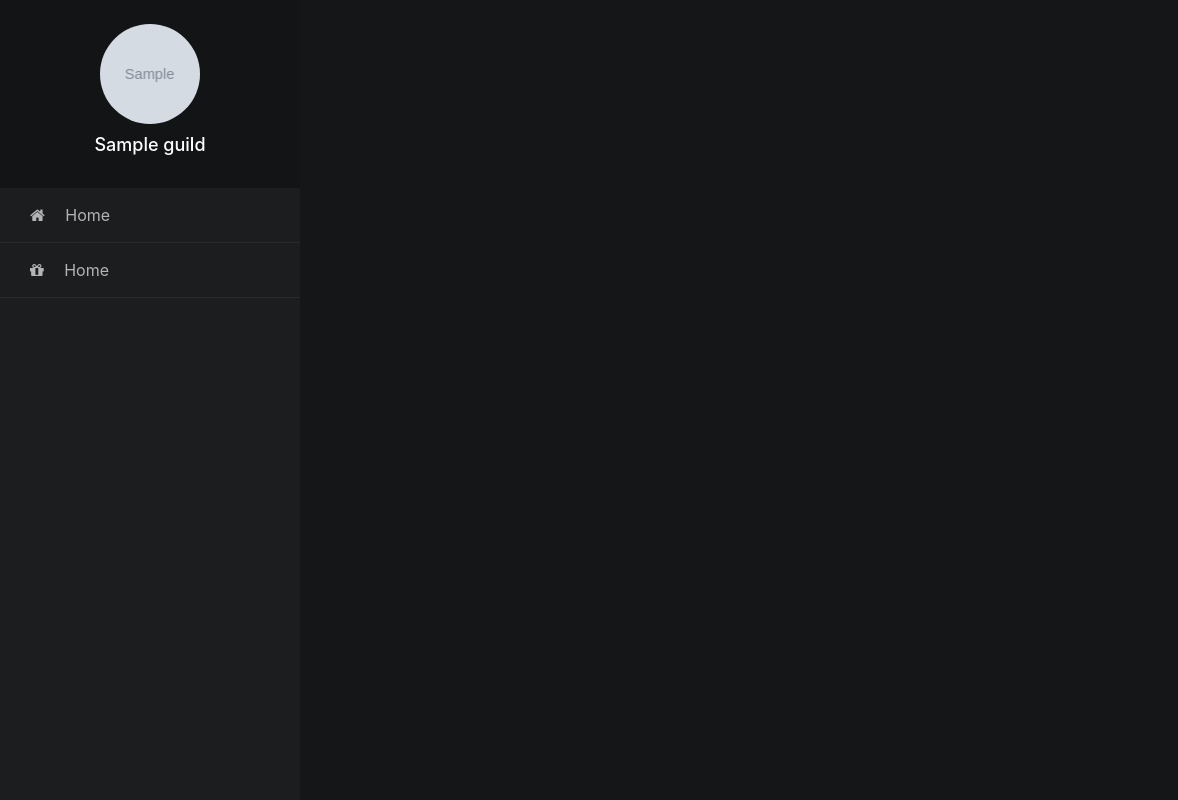
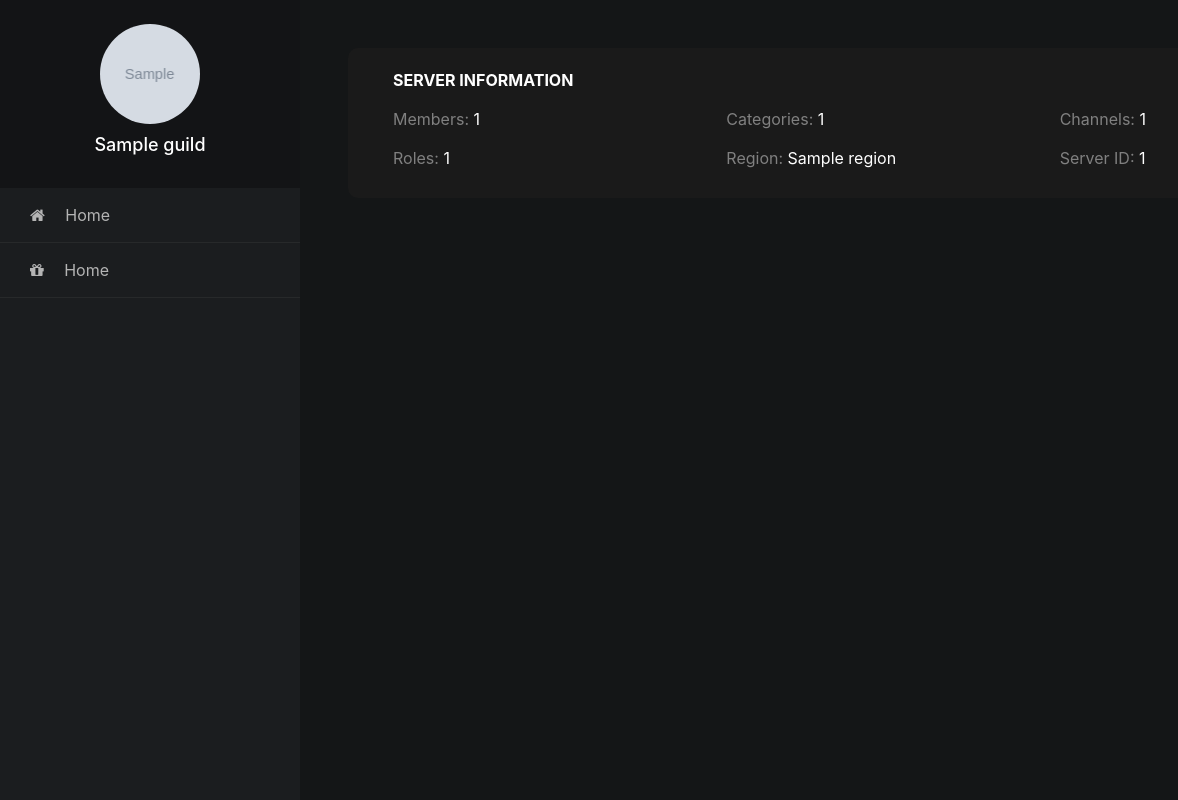
Before and after one commit to aaayd/Semi-Advanced-Discord-Bot, a Python web app: template Website/templates/guild_id.html in a window 1480 px wide. Shown: the part 56-856 px from the top of the page, without its empty margins (0-1178 px from the left). Run offline with Jinja, Linux system fonts and the light colour scheme; the template is opened without the code that fills it: most values are stand-ins (such as "Sample title", 1, 10 or a date in 2020); grey boxes marked "Sample" are stand-in pictures.

Commit message:
Implement server information to guild dashboard

```diff
--- a/Bot/utils/constants.py
+++ b/Bot/utils/constants.py
@@ -15,7 +15,6 @@ COMMAND_IS_VALID_REGEX = "[a-zA-Z_]+"
 UNI_SANS_40 = ImageFont.truetype(os.path.join(f"{IMAGE_PATH}//font//","uni-sans-light.ttf"), 40)
 UNI_SANS_55 = ImageFont.truetype(os.path.join(f"{IMAGE_PATH}//font//","uni-sans-light.ttf"), 55)
 UNI_SANS_70 = ImageFont.truetype(os.path.join(f"{IMAGE_PATH}//font//","uni-sans-light.ttf"), 70)
-
 
 CLUSTERS = {
     "CLUSTER_EXPERIENCE" : "leveling",
@@ -280,6 +279,9 @@ PUSSY_RESPONSE_DICT = {
 
 # Functions
 
+def get_guild(id):
+    return client.get_guild(id)
+
 def get_cluster(guild, cluster, clusters = CLUSTERS):
     val = clusters.get(cluster)
     return CLUSTER[str(guild)][val]
--- a/Website/static/guild.css
+++ b/Website/static/guild.css
@@ -2,6 +2,33 @@ body {
     background: #141617
 }
 
+.container {
+  border-radius: 10px;
+  background: #1A1A1A;
+  padding: 20px;
+  width: 200px;
+  height: 150px;
+
+}
+.text-title-card {
+    color: white;
+    font-weight: bold;
+}
+
+.container .row .card-text a{
+    color: #808080;
+}
+
+.container .row .card-text span{
+    color: white;
+}
+
+.container .row {
+    margin: 0px 15px 15px 15px
+}
+.info-card {
+    width: 1200px;
+}
 
 a {
     -webkit-transition: .3s all ease;
@@ -68,11 +95,6 @@ a:focus {
     display: none;
 }
 
-#sidebar h1 {
-    margin-bottom: 20px;
-    font-weight: 700;
-    font-size: 20px;
-}
 
 #sidebar h1 .logo {
     color: #fff;
@@ -129,29 +151,8 @@ a:focus {
 }
 
 
-@media (max-width: 991.98px) {
-    #sidebar {
-        margin-left: -300px;
-    }
-    #sidebar.active {
-        margin-left: 0;
-    }
-    #sidebar .custom-menu {
-        margin-right: -60px !important;
-        top: 10px !important;
-    }
-}
 
-#sidebar .custom-menu {
-    display: inline-block;
-    position: absolute;
-    top: 20px;
-    right: 0;
-    margin-right: -35px;
-    -webkit-transition: 0.3s;
-    -o-transition: 0.3s;
-    transition: 0.3s;
-}
+
 
 @media (prefers-reduced-motion: reduce) {
     #sidebar .custom-menu {
@@ -194,44 +195,11 @@ a:focus {
     font-size: 18px;
 }
 
-a[data-toggle="collapse"] {
-    position: relative;
-}
-
-.dropdown-toggle::after {
-    display: block;
-    position: absolute;
-    top: 50%;
-    right: 0;
-    -webkit-transform: translateY(-50%);
-    -ms-transform: translateY(-50%);
-    transform: translateY(-50%);
-}
-
-@media (max-width: 991.98px) {
-    #sidebarCollapse span {
-        display: none;
-    }
-}
-
 #content {
-    width: 100%;
-    padding: 0;
     min-height: 100vh;
     -webkit-transition: all 0.3s;
     -o-transition: all 0.3s;
     transition: all 0.3s;
-}
-
-.btn.btn-primary {
-    background:#ffc600;
-    border-color:#ffc600;
-}
-
-.btn.btn-primary:hover,
-.btn.btn-primary:focus {
-    background: #ffc600 !important;
-    border-color:#ffc600 !important;
 }
 
 .footer p {
--- a/Website/templates/guild_id.html
+++ b/Website/templates/guild_id.html
@@ -51,8 +51,36 @@
                 </ul>
             </nav>
             <!-- Page Content  -->
-            <div id="content" class="p-4 p-md-5 pt-5">
+            <div id="content" class="p-4 p-md-5 pt-5 float-right">
+                <div class="container">
+                    <div class="row">
+                       <div class="col">
+                          <span class="text-title-card">SERVER INFORMATION</span>
+                       </div>
+                    </div>
+                    <div class="row" style="width: 1000px;">
+                       <div class="col-4 card-text">
+                          <a>Members: </a> <span>{{guild.member_count}}</span></div><div class="col-4 card-text">
+                          <a>Categories:</a> <span>{{guild.category_count}}</span></div><div class="col-4 card-text">
+                          <a>Channels:</a> <span>{{guild.channel_count}}</span></div><div class="col-4 card-text">
+                       </div>
+                     </div>
+                    <div class="row">
+                       <div class="col-4 card-text">
+                          <a>Roles:</a> <span>{{guild.role_count}}</span>
+                       </div>
+                       <div class="col-4 card-text">
+                          <a>Region:</a> <span>{{guild.region}}</span>
+                       </div>
+                       <div class="col-4 card-text">
+                          <a>Server ID:</a> <span>{{guild.id}}</span>
+                       </div>
+                     </div>
+                 </div>
+                 </div>
             </div>
+
+
         </div>
     </body>
 </html>
```
Also changed, not shown: Website/website.py (+5 -5 lines), main.py (+9 -1 lines).
